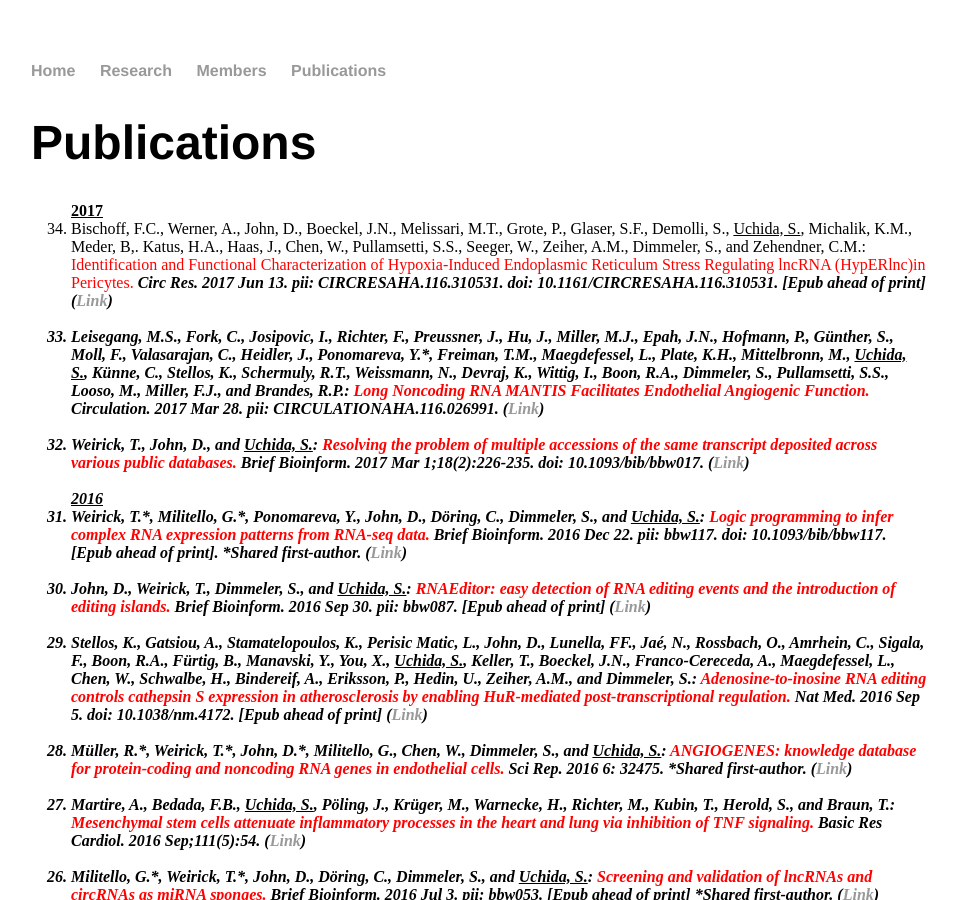
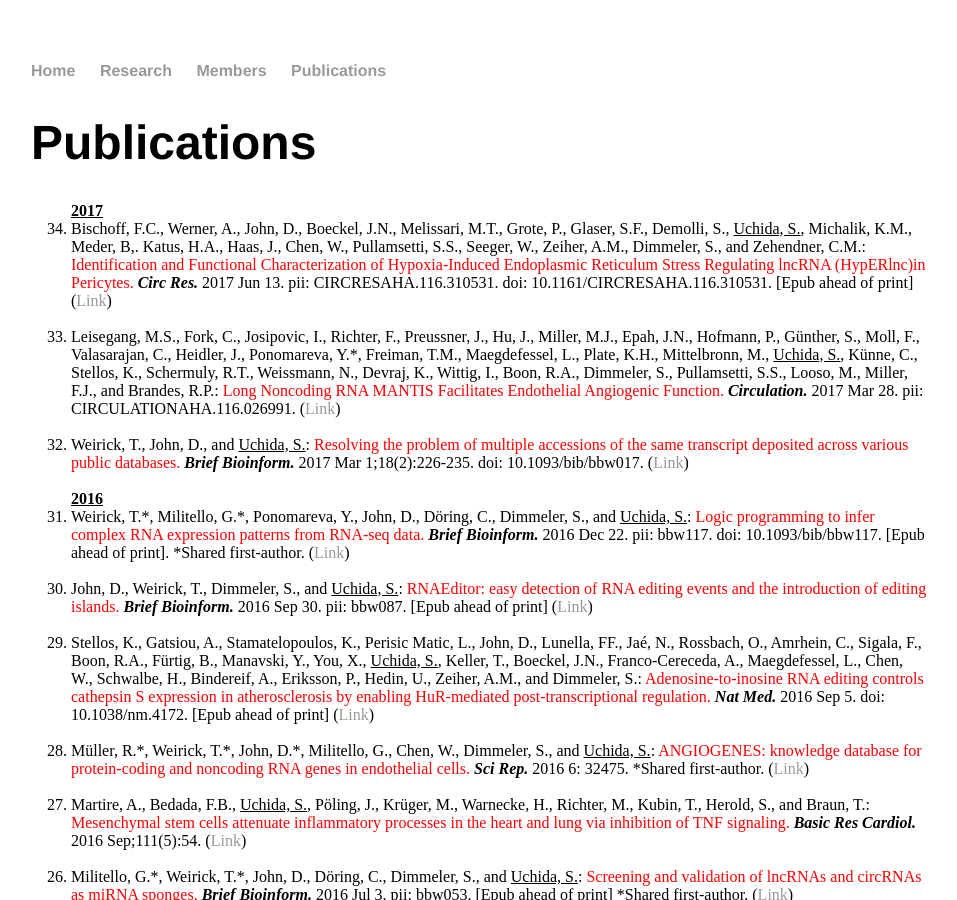
Before and after one commit to heartlncrna/heartlncrna.github.io, a Jekyll site: the page publications/pub_list.html, which Jekyll copies as it is, in a window 1280 px wide and 900 px high. Shown: the whole window, without its empty margins (161-1118 px from the left). Built offline with Jekyll 4.4.1, drawn with Linux system fonts in a browser that asks for light colours.

Commit message:
Update pub_list.html

```diff
--- a/publications/pub_list.html
+++ b/publications/pub_list.html
@@ -28,7 +28,7 @@
 			<ol reversed="reversed">
 
 			<strong><u> 2017 </u></strong>
-				<li>Bischoff, F.C., Werner, A., John, D., Boeckel, J.N., Melissari, M.T., Grote, P., Glaser, S.F., Demolli, S., <u>Uchida, S.</u>, Michalik, K.M., Meder, B,. Katus, H.A., Haas, J., Chen, W., Pullamsetti, S.S., Seeger, W., Zeiher, A.M., Dimmeler, S., and Zehendner, C.M.: <font color="red">Identification and Functional Characterization of Hypoxia-Induced Endoplasmic Reticulum Stress Regulating lncRNA (HypERlnc)in Pericytes.</font> <b><i>Circ Res. 2017 Jun 13. pii: CIRCRESAHA.116.310531. doi: 10.1161/CIRCRESAHA.116.310531. [Epub ahead of print] (<a href="http://circres.ahajournals.org/content/early/2017/06/13/CIRCRESAHA.116.310531">Link</span></a>)</li>
+				<li>Bischoff, F.C., Werner, A., John, D., Boeckel, J.N., Melissari, M.T., Grote, P., Glaser, S.F., Demolli, S., <u>Uchida, S.</u>, Michalik, K.M., Meder, B,. Katus, H.A., Haas, J., Chen, W., Pullamsetti, S.S., Seeger, W., Zeiher, A.M., Dimmeler, S., and Zehendner, C.M.: <font color="red">Identification and Functional Characterization of Hypoxia-Induced Endoplasmic Reticulum Stress Regulating lncRNA (HypERlnc)in Pericytes.</font> <b><i>Circ Res.</i></b> 2017 Jun 13. pii: CIRCRESAHA.116.310531. doi: 10.1161/CIRCRESAHA.116.310531. [Epub ahead of print] (<a href="http://circres.ahajournals.org/content/early/2017/06/13/CIRCRESAHA.116.310531">Link</span></a>)</li>
 				<br>
 
 				<li>Leisegang, M.S., Fork, C., Josipovic, I., Richter, F., Preussner, J., Hu, J., Miller, M.J., Epah, J.N., Hofmann, P., Günther, S., Moll, F., Valasarajan, C., Heidler, J., Ponomareva, Y.*, Freiman, T.M., Maegdefessel, L., Plate, K.H., Mittelbronn, M., <u>Uchida, S.</u>, Künne, C., Stellos, K., Schermuly, R.T., Weissmann, N., Devraj, K., Wittig, I., Boon, R.A., Dimmeler, S., Pullamsetti, S.S., Looso, M., Miller, F.J., and Brandes, R.P.: <font color="red">Long Noncoding RNA MANTIS Facilitates Endothelial Angiogenic Function.</font> <b><i>Circulation.</i></b> 2017 Mar 28. pii: CIRCULATIONAHA.116.026991. (<a href="http://circ.ahajournals.org/content/early/2017/03/28/CIRCULATIONAHA.116.026991">Link</span></a>)</li>
```
